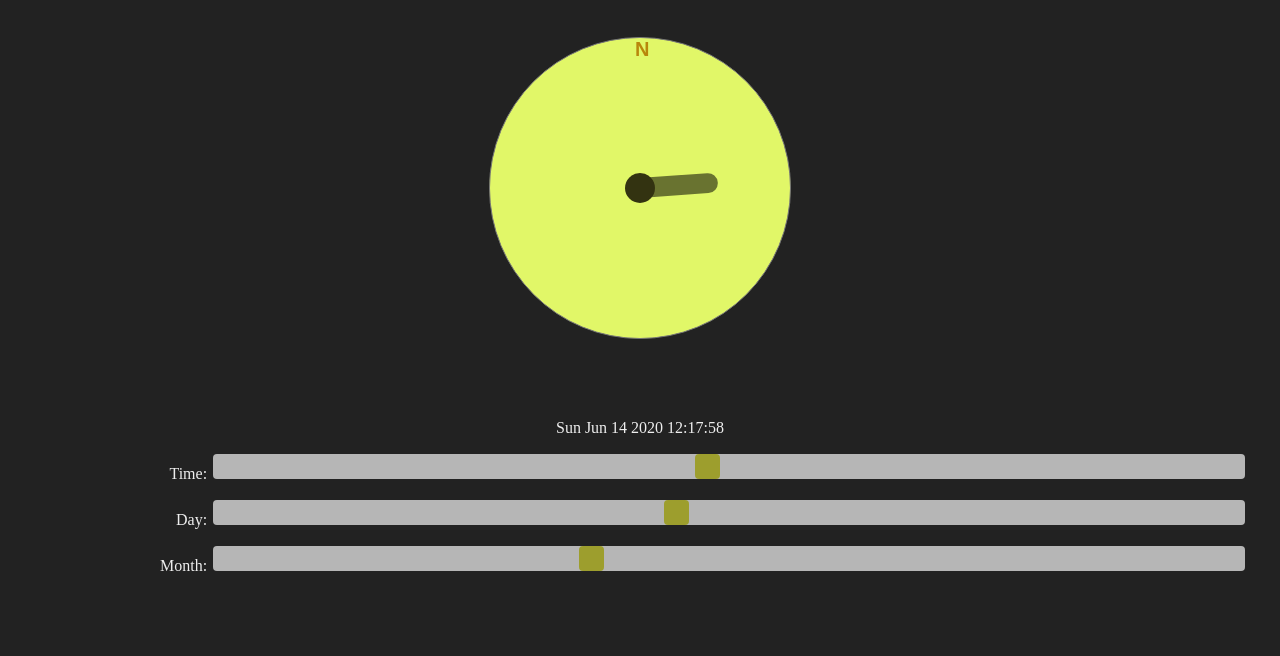
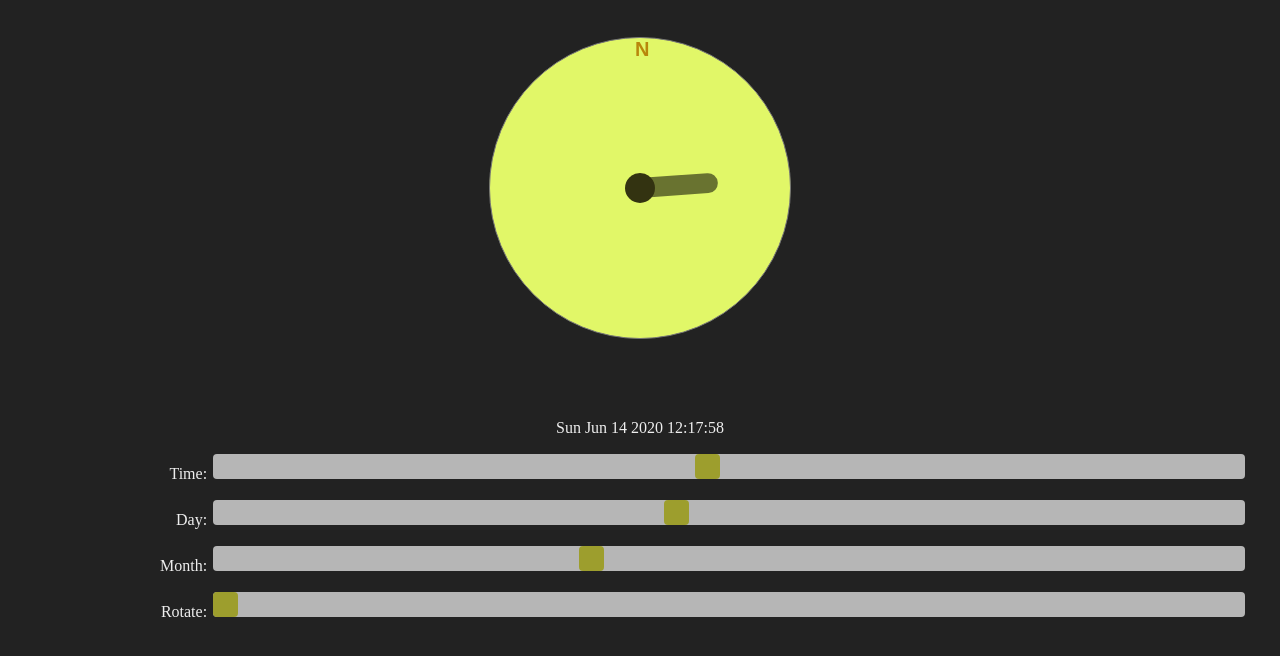
Before and after one commit to mahmodHammad/shadow, a website: page index.html in a window 1280 px wide. Shown: the part 80-736 px from the top of the page. Drawn offline with Linux system fonts and the light colour scheme.

Commit message:
rotate the board with angle slider

```diff
--- a/index.html
+++ b/index.html
@@ -62,6 +62,17 @@
             class="slider slider-m"
           />
         </div>
+
+        <div class="slider-container">
+          Rotate:
+          <input
+            type="range"
+            min="1"
+            max="360"
+            value="1"
+            class="slider slider-andgle"
+          />
+        </div>
       </div>
       <!-- Controllers-------------------------------- end-->
 
--- a/index.js
+++ b/index.js
@@ -1,8 +1,11 @@
+const board = document.querySelector(".view");
 const shadowContainer = document.querySelector(".shadow");
 const RealShadow = document.querySelector(".real-shadow");
 const hSlider = document.querySelector(".slider-h");
 const daySlider = document.querySelector(".slider-d");
 const monthSlider = document.querySelector(".slider-m");
+const angleSlider = document.querySelector(".slider-andgle");
+
 const timeUI = document.querySelector(".time");
 
 const userHeight = 150; //use it for calculating shadow lenght
@@ -36,6 +39,12 @@ monthSlider.oninput = function() {
   morning.setMonth(month);
   updateTime();
 };
+
+angleSlider.oninput=function(){
+  const angle = this.value;
+  board.style.transform = `rotate(${angle}deg)`;
+
+}
 // TimeSliders |-_-_-_-_-_-_-_-_-_-_-_-_-_-_-_-_-_-_-_->END-
 // TimeSliders |-_-_-_-_-_-_-_-_-_-_-_-_-_-_-_-_-_-_-_->END-
 
```
